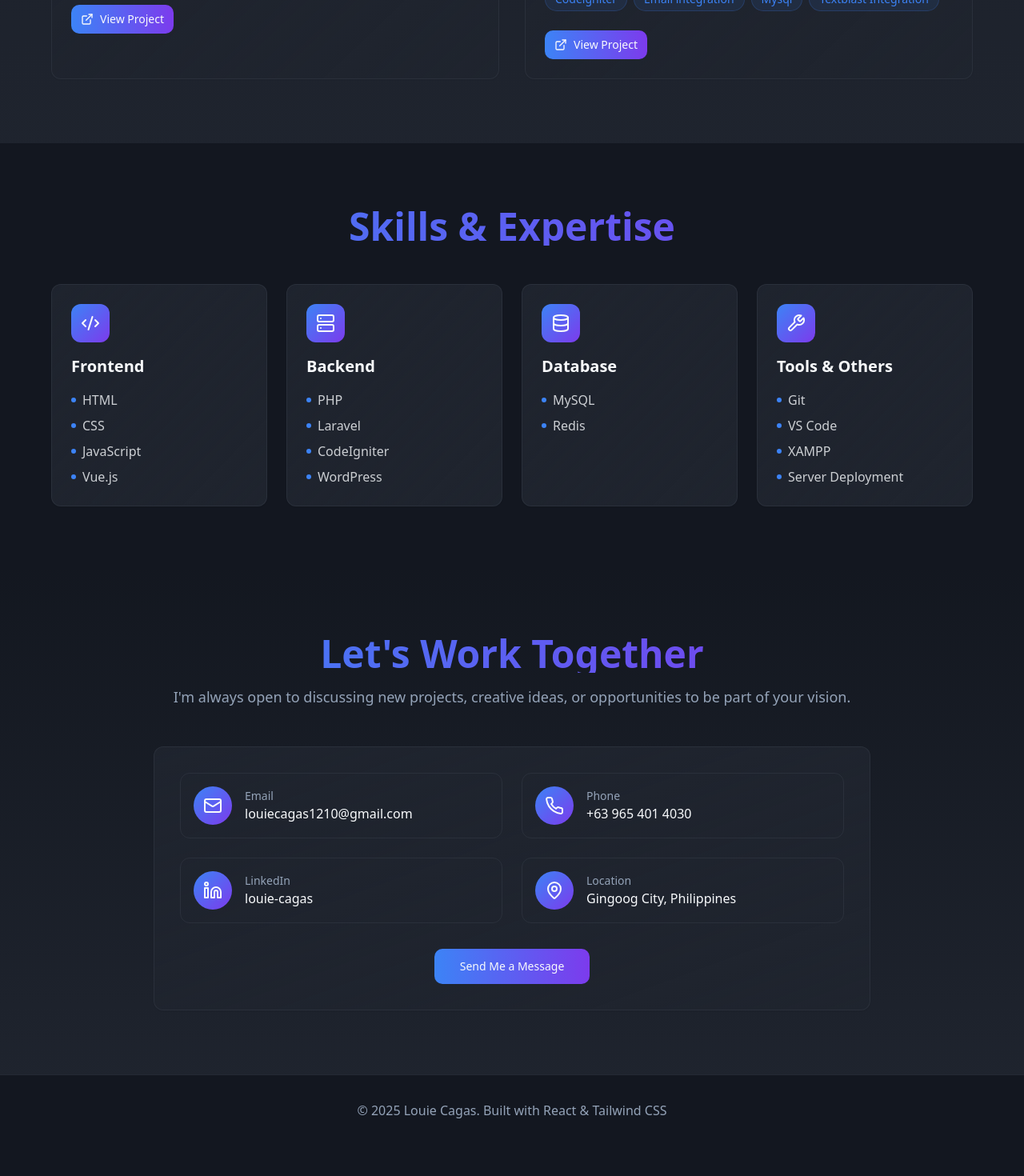
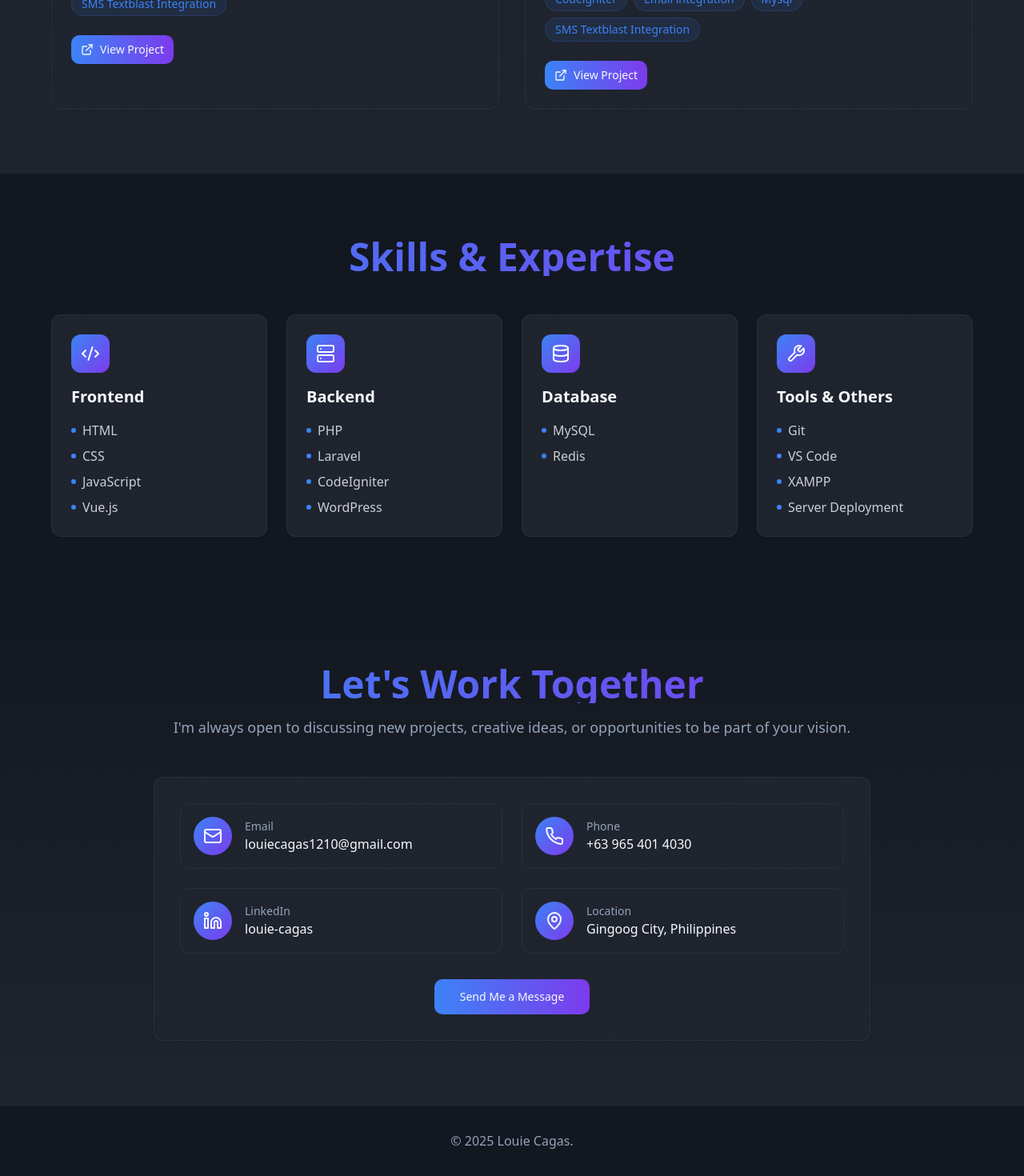
Before and after one commit to louie0621/Portfolio, a React (Vite) app: page / in a window 1280 px wide. Shown: the part 5019-6489 px from the top of the page at 80% size. Before the commit the page ends 6451 px from the top, so only its background shows below. Built offline with nearby package versions, Linux system fonts and the light colour scheme; the HTML template or start-up script is replaced by a standard one.

Commit message:
Update project tech labels and footer text
Changed 'Textblast Integration' to 'SMS Textblast Integration' in project tech stacks for clarity. Simplified footer text by removing 'Built with React & Tailwind CSS'.

```diff
--- a/src/components/Projects.tsx
+++ b/src/components/Projects.tsx
@@ -56,14 +56,14 @@ const projects = [
   {
     title: "Southeastern College – Educational Training System (ETS)",
     description: "The ETS platform supports student enrollment, academic programs, and school operations with a student-centric, semi-progressive curriculum",
-    tech: ["Codeigniter", "Email integration", "Mysql", "Textblast Integration"],
+    tech: ["Codeigniter", "Email integration", "Mysql", "SMS Textblast Integration"],
     image: seacIMG,
     link: "https://app.southeastern.com.ph/site/login",
   },
   {
     title: "Early Christian College of Arts and Technology Inc. – Educational Training System (ETS)",
     description: "The ETS platform supports student enrollment, academic programs, and school operations with a student-centric, semi-progressive curriculum",
-    tech: ["Codeigniter", "Email integration", "Mysql", "Textblast Integration"],
+    tech: ["Codeigniter", "Email integration", "Mysql", "SMS Textblast Integration"],
     image: eccatImg,
     link: "https://website.eccat.online/",
   },
--- a/src/pages/Index.tsx
+++ b/src/pages/Index.tsx
@@ -17,7 +17,7 @@ const Index = () => {
 
       <footer className="py-8 px-6 border-t border-border/50">
         <div className="max-w-6xl mx-auto text-center text-muted-foreground">
-          <p>© 2025 Louie Cagas. Built with React & Tailwind CSS</p>
+          <p>© 2025 Louie Cagas.</p>
         </div>
       </footer>
     </div>
```
